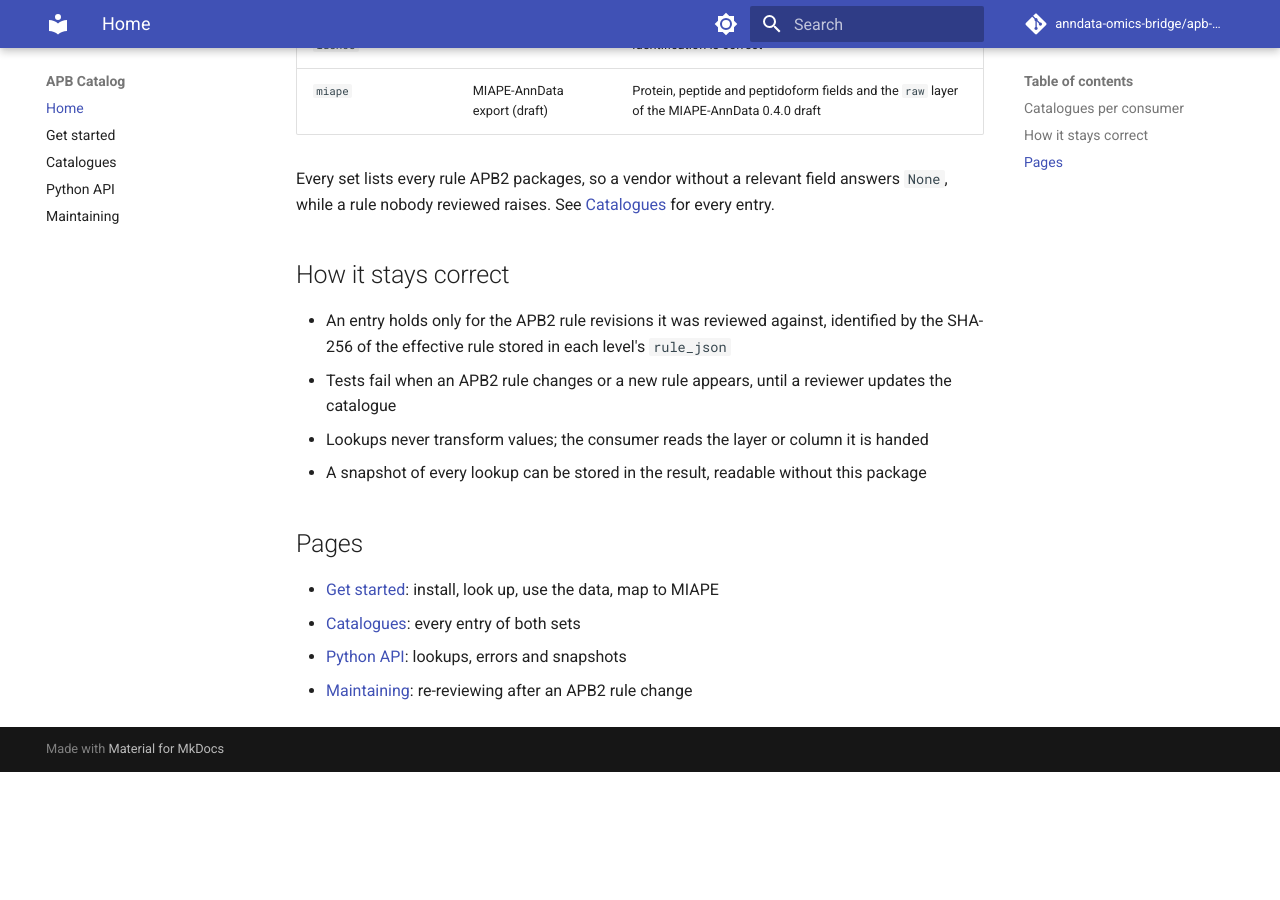
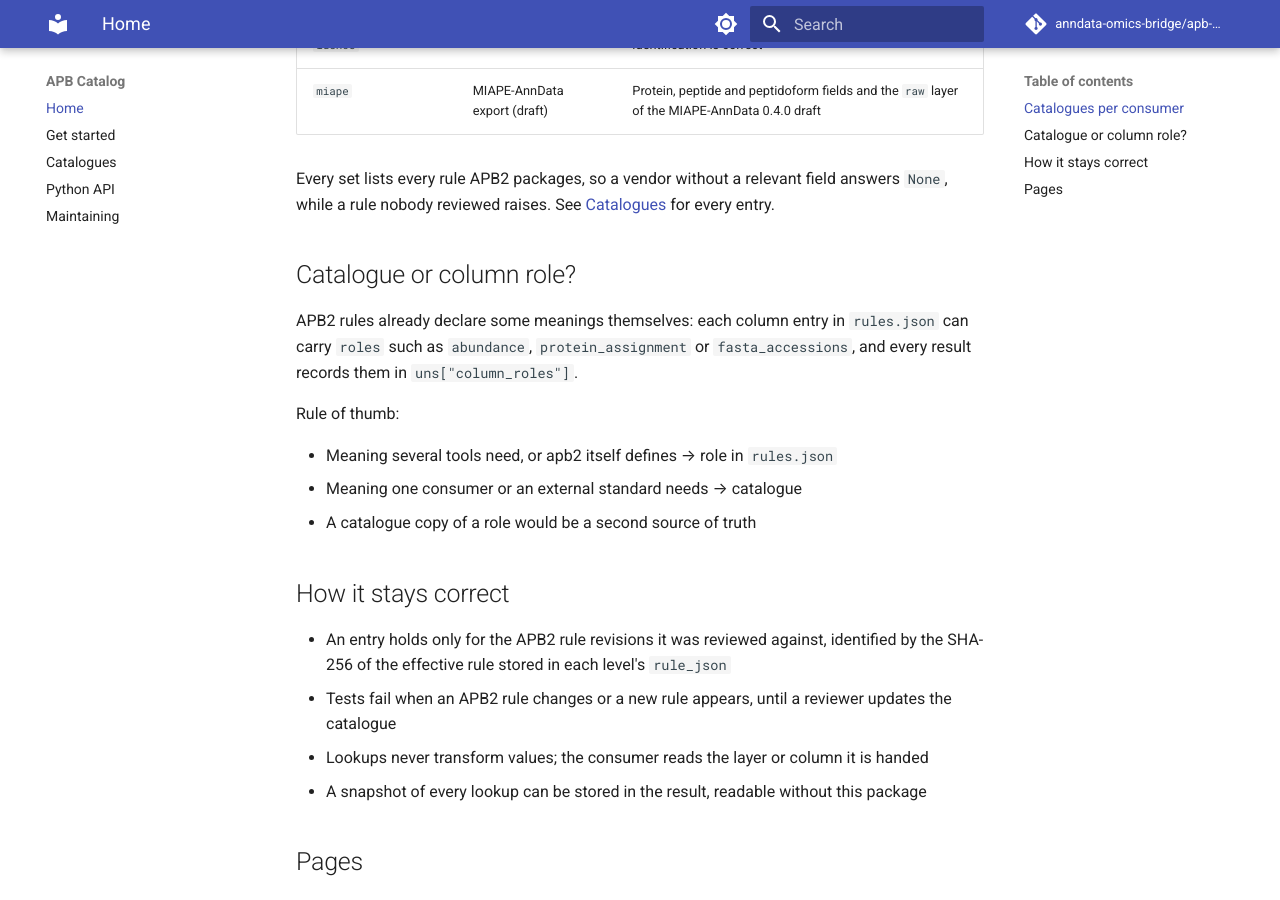
Before and after one commit to anndata-omics-bridge/apb-catalog, an MkDocs documentation site: the page built from docs/index.md, in a window 1280 px wide and 900 px high, scrolled down 632 px. Built offline with MkDocs 1.6.1 and Material for MkDocs 9.7.7, drawn with Linux system fonts in a browser that asks for light colours; comment, search, counter and statistics services are not loaded; before the commit the page ends 1404 px from its top, so only the background shows below that.

Commit message:
docs: say when a meaning belongs in a catalogue or a rule role

```diff
--- a/docs/index.md
+++ b/docs/index.md
@@ -23,6 +23,16 @@ A catalogue annotates only what one consumer needs, never every vendor column.
 
 Every set lists every rule APB2 packages, so a vendor without a relevant field answers `None`, while a rule nobody reviewed raises. See [Catalogues](catalogues.md) for every entry.
 
+## Catalogue or column role?
+
+APB2 rules already declare some meanings themselves: each column entry in `rules.json` can carry `roles` such as `abundance`, `protein_assignment` or `fasta_accessions`, and every result records them in `uns["column_roles"]`.
+
+Rule of thumb:
+
+- Meaning several tools need, or apb2 itself defines → role in `rules.json`
+- Meaning one consumer or an external standard needs → catalogue
+- A catalogue copy of a role would be a second source of truth
+
 ## How it stays correct
 
 - An entry holds only for the APB2 rule revisions it was reviewed against, identified by the SHA-256 of the effective rule stored in each level's `rule_json`
```
